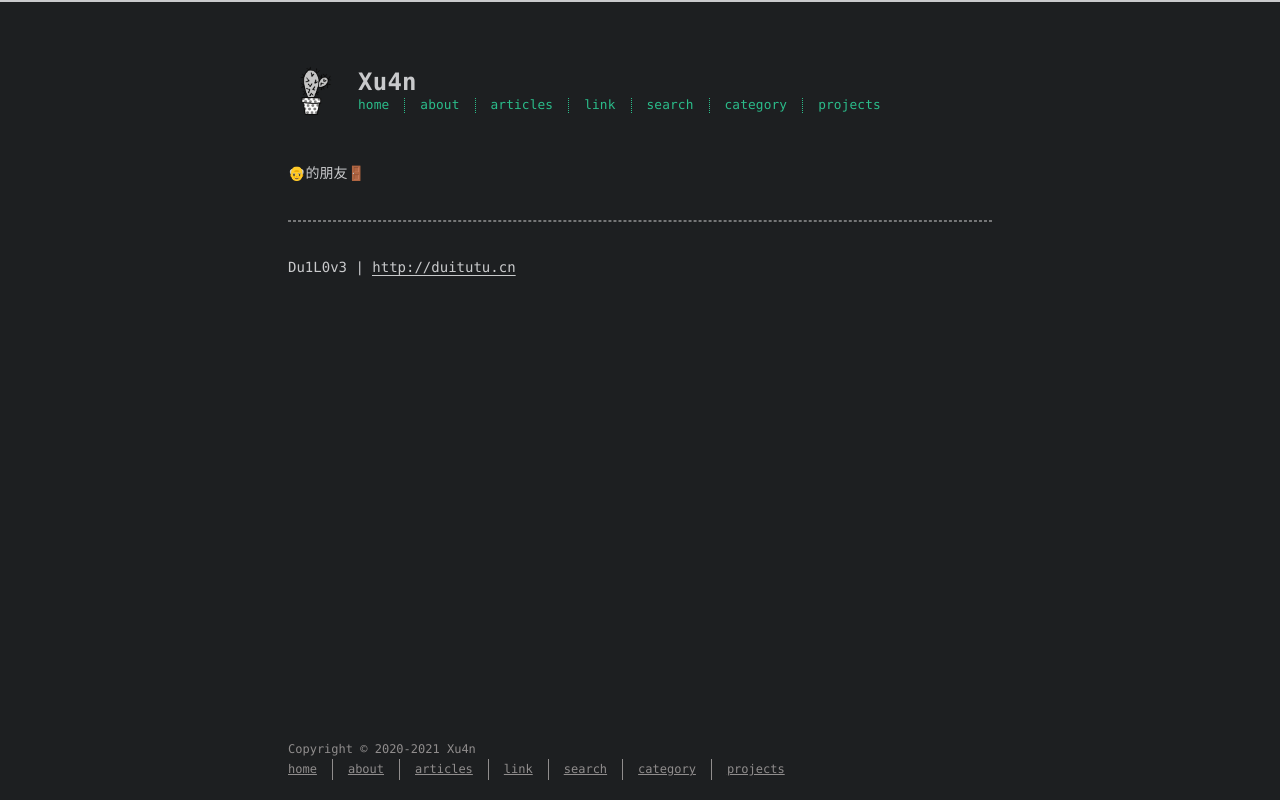
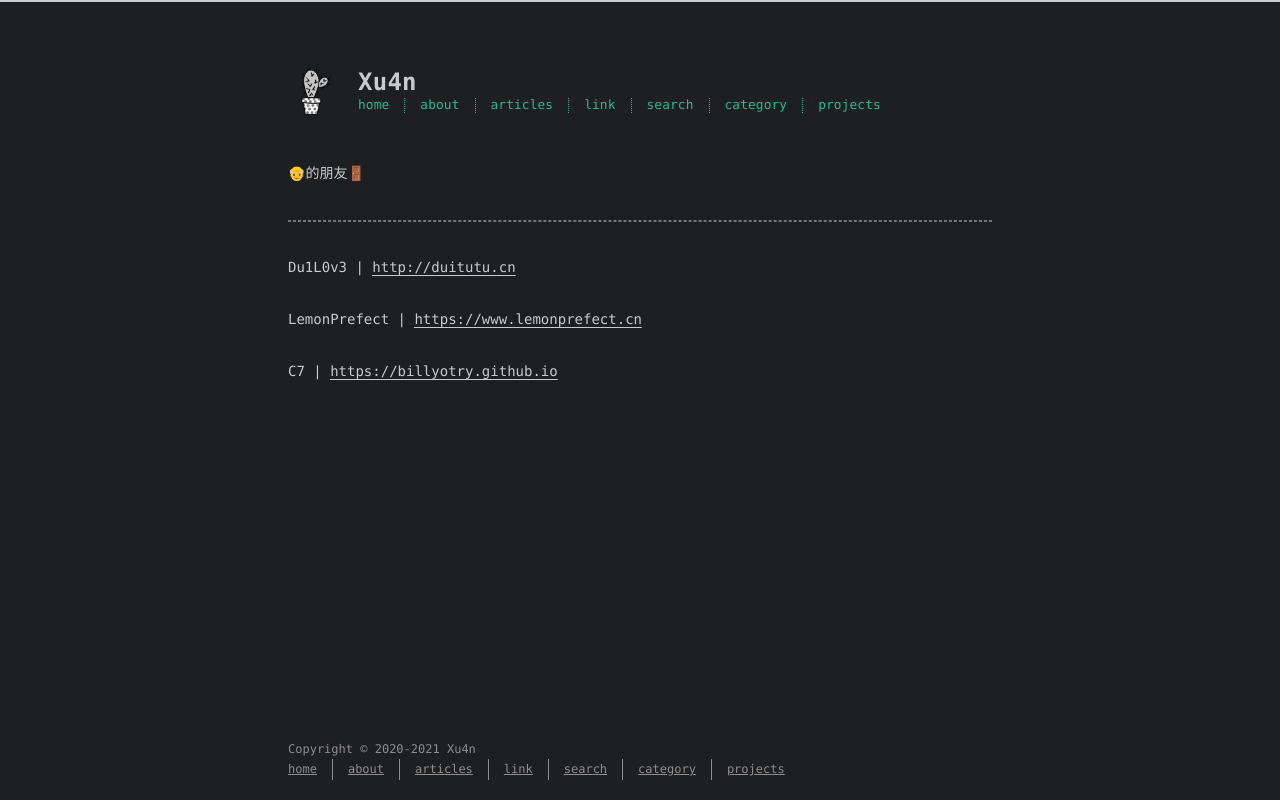
Before and after one commit to makabaka-yyds/makabaka-yyds.github.io, a plain HTML site: page link/index.html in a window 1280 px wide. Drawn offline with nearby package versions, Linux system fonts and the light colour scheme; a web font is replaced by a local one.

Commit message:
Site updated: 2021-10-30 17:28:43

```diff
--- a/link/index.html
+++ b/link/index.html
@@ -6,15 +6,15 @@
     <meta http-equiv="X-UA-Compatible" content="IE=edge">
     <meta name="HandheldFriendly" content="True">
     <meta name="viewport" content="width=device-width, initial-scale=1, maximum-scale=5" />
-    <meta name="description" content="👴的朋友🚪  Du1L0v3   |   http:&#x2F;&#x2F;duitutu.cn">
+    <meta name="description" content="👴的朋友🚪  Du1L0v3   |   http:&#x2F;&#x2F;duitutu.cn LemonPrefect   |   https:&#x2F;&#x2F;www.lemonprefect.cn C7   |   https:&#x2F;&#x2F;billyotry.github.io">
 <meta property="og:type" content="website">
 <meta property="og:title" content="友链">
 <meta property="og:url" content="http://makabaka-yyds.github.io/link/index.html">
 <meta property="og:site_name" content="Xu4n">
-<meta property="og:description" content="👴的朋友🚪  Du1L0v3   |   http:&#x2F;&#x2F;duitutu.cn">
+<meta property="og:description" content="👴的朋友🚪  Du1L0v3   |   http:&#x2F;&#x2F;duitutu.cn LemonPrefect   |   https:&#x2F;&#x2F;www.lemonprefect.cn C7   |   https:&#x2F;&#x2F;billyotry.github.io">
 <meta property="og:locale" content="zh_CN">
 <meta property="article:published_time" content="2021-01-23T07:04:19.000Z">
-<meta property="article:modified_time" content="2021-10-29T06:46:21.059Z">
+<meta property="article:modified_time" content="2021-10-30T09:28:26.666Z">
 <meta property="article:author" content="Xu4n">
 <meta name="twitter:card" content="summary">
 
@@ -98,6 +98,8 @@
           <p>👴的朋友🚪</p>
 <hr>
 <p>Du1L0v3   |   <a target="_blank" rel="noopener" href="http://duitutu.cn/">http://duitutu.cn</a></p>
+<p>LemonPrefect   |   <a target="_blank" rel="noopener" href="https://www.lemonprefect.cn/">https://www.lemonprefect.cn</a></p>
+<p>C7   |   <a target="_blank" rel="noopener" href="https://billyotry.github.io/">https://billyotry.github.io</a></p>
 
 
   </div>
```
